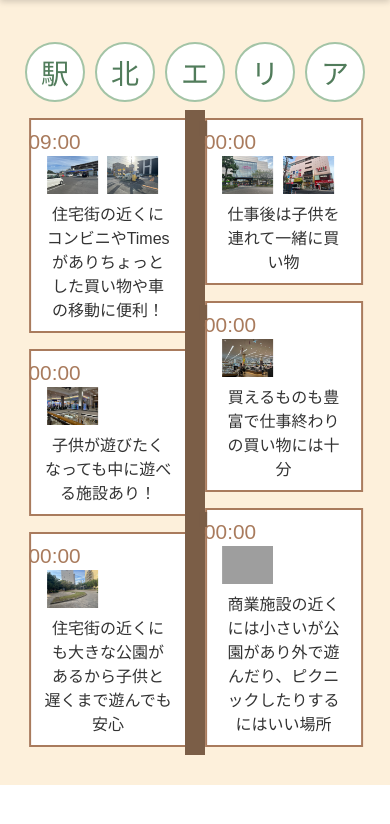
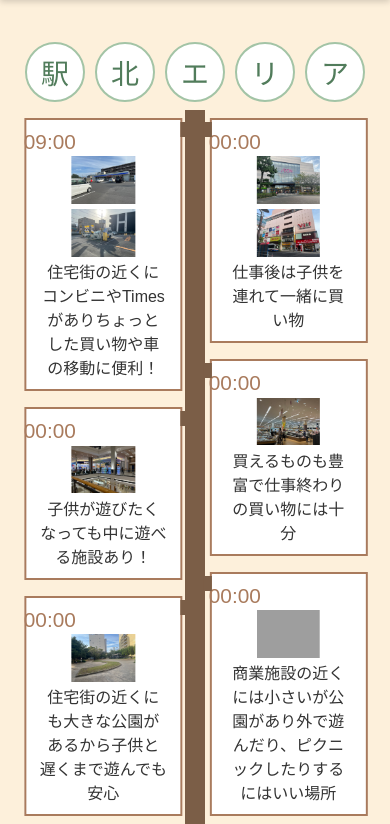
Before and after one commit to yabukilab/matsuda-a, a PHP site: page /ekikita.html in a window 390 px wide. Shown: the part 59-883 px from the top of the page. Before the commit the page ends 844 px from the top, so only its background shows below. Run offline with PHP 8.4, Linux system fonts and the light colour scheme; grey boxes are pictures that could not be loaded.

Commit message:
実験用ページであることを明記。スマホ対応をテスト。

```diff
--- a/htdocs/css/index.css
+++ b/htdocs/css/index.css
@@ -173,6 +173,10 @@ body {
     font-size: 22px;
 }
 
+.title p {
+    font-size: 1rem;
+}
+
 /* ボックスの修正（ネストされたボックスを解除） */
 .content-boxes {
     margin-bottom: 20px;
--- a/htdocs/css/style.css
+++ b/htdocs/css/style.css
@@ -215,12 +215,12 @@ body {
 /* 南西ページ */
 .nannsei .left-side {
     margin-right: auto;
-    transform: translateX(0.3%);
+    transform: translateX(1%);
 }
 
 .nannsei .right-side {
     margin-right: auto;
-    transform: translateX(2.4%);
+    transform: translateX(1%);
 }
 
 /* 北ページ */
@@ -267,7 +267,7 @@ body {
 
 /*箱の中の画像*/
 .box-image {
-    max-width: 40%;
+    max-width: 50%;
     margin: 2%;
     cursor: pointer;
 }
@@ -361,10 +361,45 @@ body {
     width: 30%;
 }
 
-@media (max-width: 768px) {
-    .right-side {
-        transform: translateX(-5%);
+@media (max-width: 600px) {
+    .box-area {
+        flex-direction: column;
     }
+
+    /* 箱の位置調整 */
+    /* 南東ページ */
+    .nantou .left-side {
+        margin-right: auto;
+        transform: translateX(-8%);
+    }
+
+    .nantou .right-side {
+        margin-right: auto;
+        transform: translateX(-2%);
+    }
+
+    /* 南西ページ */
+    .nannsei .left-side {
+        margin-right: auto;
+        transform: translateX(-8%);
+    }
+
+    .nannsei .right-side {
+        margin-right: auto;
+        transform: translateX(-3%);
+    }
+
+    /* 北ページ */
+    .ekikita .left-side {
+        margin-right: auto;
+        transform: translateX(-8%);
+    }
+
+    .ekikita .right-side {
+        margin-right: auto;
+        transform: translateX(-2%);
+    }
+    /* 箱の位置調整ここまで */
 
     .time {
         right: 40%;
--- a/htdocs/ekikita.html
+++ b/htdocs/ekikita.html
@@ -64,8 +64,10 @@
                         <div class="time">09:00</div>
                         <div class="horizontal-line"></div>
                         <div class="box-content">
+                            <div class="box-area">
                                 <img src="./items/riku/S__39985178_0.jpg" alt="Image" class="box-image">
                                 <img src="./items/riku/S__39985176_0.jpg" alt="Image" class="box-image">
+                            </div>
                             <p class="box-text">住宅街の近くにコンビニやTimesがありちょっとした買い物や車の移動に便利！</p>
                         </div>
                     </div>
@@ -73,7 +75,9 @@
                         <span class="time">00:00</span>
                         <div class="horizontal-line"></div>
                         <div class="box-content">
+                            <div class="box-area">
                                 <img src="./items/riku/S__39985169_0.jpg" alt="Image" class="box-image">
+                            </div>
                             <p class="box-text">子供が遊びたくなっても中に遊べる施設あり！</p>
                         </div>
                     </div>
@@ -81,7 +85,9 @@
                         <span class="time">00:00</span>
                         <div class="horizontal-line"></div>
                         <div class="box-content">
+                            <div class="box-area">
                                 <img src="./items/riku/S__39985160_0.jpg" alt="Image" class="box-image">
+                            </div>
                             <p class="box-text">住宅街の近くにも大きな公園があるから子供と遅くまで遊んでも安心</p>
                         </div>
                     </div>
@@ -96,8 +102,10 @@
                         <span class="time">00:00</span>
                         <div class="horizontal-line"></div>
                         <div class="box-content">
+                            <div class="box-area">
                                 <img src="./items/riku/S__39985167_0.jpg" alt="Image" class="box-image">
                                 <img src="./items/riku/S__39985174_0.jpg" alt="Image" class="box-image">
+                            </div>
                             <p class="box-text">仕事後は子供を連れて一緒に買い物</p>
                         </div>
                     </div>
@@ -105,7 +113,9 @@
                         <span class="time">00:00</span>
                         <div class="horizontal-line"></div>
                         <div class="box-content">
+                            <div class="box-area">
                                 <img src="./items/riku/S__39985171_0.jpg" alt="Image" class="box-image">
+                            </div>
                             <p class="box-text">買えるものも豊富で仕事終わりの買い物には十分</p>
                         </div>
                     </div>
@@ -113,7 +123,9 @@
                         <span class="time">00:00</span>
                         <div class="horizontal-line"></div>
                         <div class="box-content">
+                            <div class="box-area">
                                 <img src="./items/riku/S__39985165_0.jpg" alt="Image" class="box-image">
+                            </div>
                             <p class="box-text">商業施設の近くには小さいが公園があり外で遊んだり、ピクニックしたりするにはいい場所</p>
                         </div>
                     </div>
--- a/htdocs/index.html
+++ b/htdocs/index.html
@@ -45,6 +45,7 @@
             <div class="title">
                 <h1>【津田沼】に住む！</h1>
                 <h2>～駅周辺の生活を紹介～</h2>
+                <p>このWebページは、千葉工業大学社会システム科学部PM学科の実験用ページです。</p>
             </div>
             <div class="content-boxes">
                 <div class="box">
```
Also changed, not shown: htdocs/nannsei.html (+13 -5 lines). Lines whose indentation alone changed are shown as unchanged.
